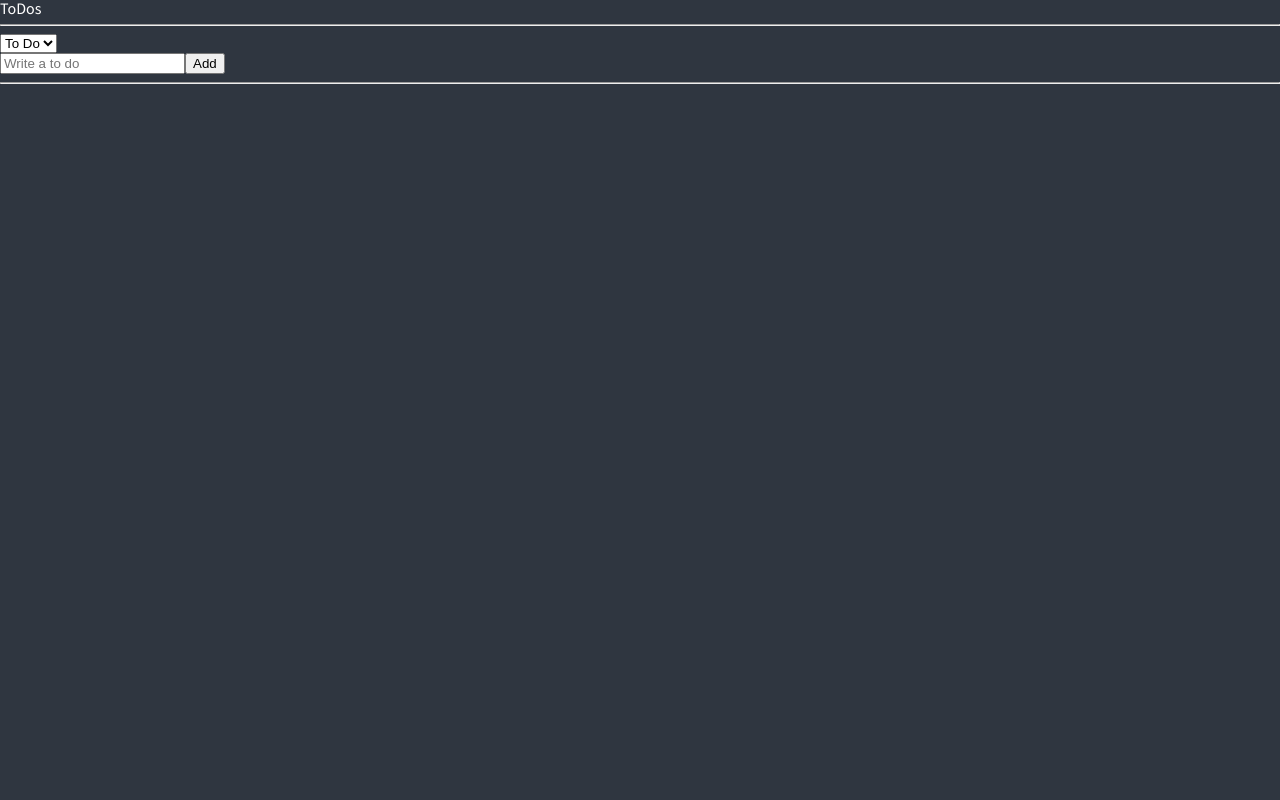
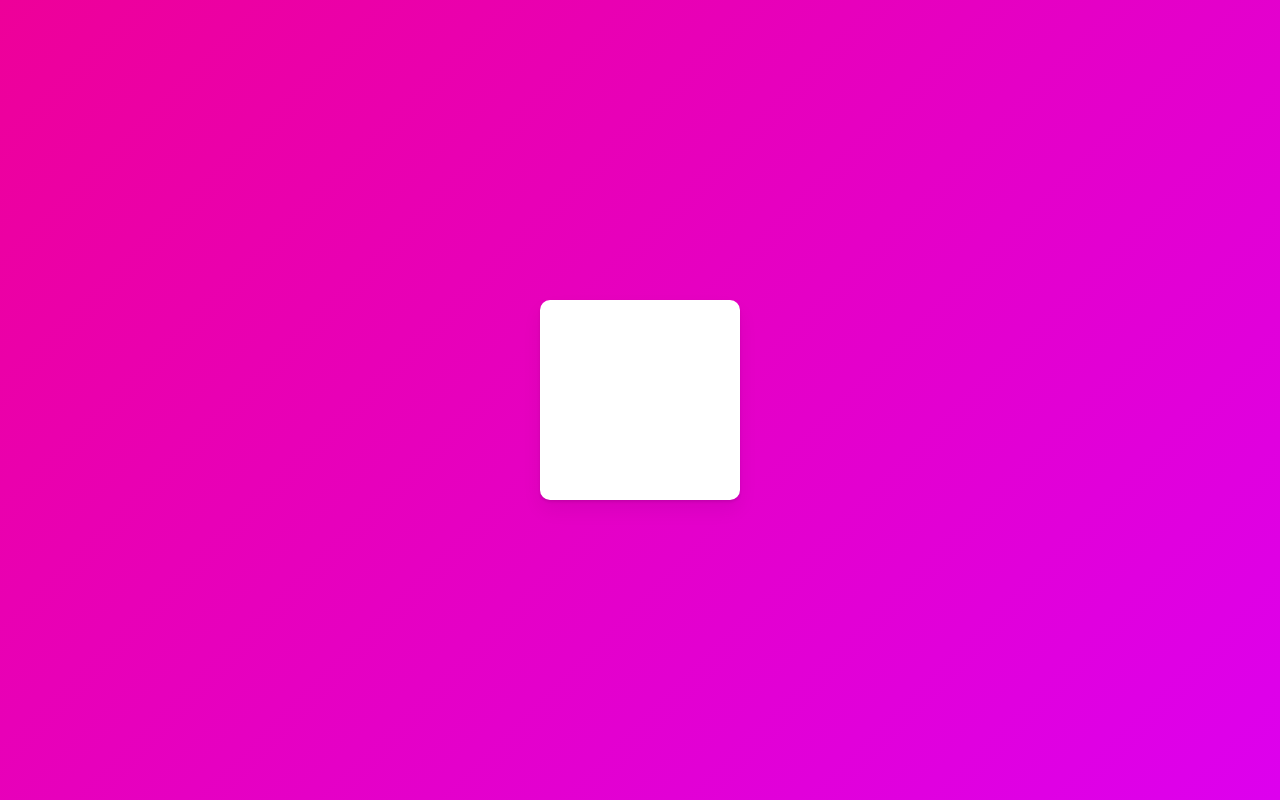
Before and after one commit to wjddms4107/react-master, a React (Create React App) app: page / in a window 1280 px wide. Built offline with nearby package versions, Linux system fonts and the light colour scheme.

Commit message:
초기세팅

```diff
--- a/src/App.tsx
+++ b/src/App.tsx
@@ -1,78 +1,28 @@
 import React from "react";
-import { createGlobalStyle } from "styled-components";
-import ToDoList from "./ToDoList";
-
-const GlobalStyle = createGlobalStyle`
-@import url('https://fonts.googleapis.com/css2?family=Source+Sans+Pro:wght@300;400&display=swap');
-html, body, div, span, applet, object, iframe,
-h1, h2, h3, h4, h5, h6, p, blockquote, pre,
-a, abbr, acronym, address, big, cite, code,
-del, dfn, em, img, ins, kbd, q, s, samp,
-small, strike, strong, sub, sup, tt, var,
-b, u, i, center,
-dl, dt, dd, menu, ol, ul, li,
-fieldset, form, label, legend,
-table, caption, tbody, tfoot, thead, tr, th, td,
-article, aside, canvas, details, embed,
-figure, figcaption, footer, header, hgroup,
-main, menu, nav, output, ruby, section, summary,
-time, mark, audio, video {
-  margin: 0;
-  padding: 0;
-  border: 0;
-  font-size: 100%;
-  font: inherit;
-  vertical-align: baseline;
-}
-/* HTML5 display-role reset for older browsers */
-article, aside, details, figcaption, figure,
-footer, header, hgroup, main, menu, nav, section {
-  display: block;
-}
-/* HTML5 hidden-attribute fix for newer browsers */
-*[hidden] {
-    display: none;
-}
-body {
-  line-height: 1;
-}
-menu, ol, ul {
-  list-style: none;
-}
-blockquote, q {
-  quotes: none;
-}
-blockquote:before, blockquote:after,
-q:before, q:after {
-  content: '';
-  content: none;
-}
-table {
-  border-collapse: collapse;
-  border-spacing: 0;
-}
-* {
-  box-sizing: border-box;
-}
-body {
-  font-family: 'Source Sans Pro', sans-serif;
-  background-color:${(props) => props.theme.bgColor};
-  color:${(props) => props.theme.textColor}
-}
-a {
-  text-decoration:none;
-  color: inherit; //부모에게서 부터 색깔 가져와라.
-}
-
-`;
+import styled from "styled-components";
 
 function App() {
   return (
-    <>
-      <GlobalStyle />
-      <ToDoList />
-    </>
+    <Wrapper>
+      <Box />
+    </Wrapper>
   );
 }
 
+const Wrapper = styled.div`
+  height: 100vh;
+  width: 100vw;
+  display: flex;
+  justify-content: center;
+  align-items: center;
+`;
+
+const Box = styled.div`
+  width: 200px;
+  height: 200px;
+  background-color: white;
+  border-radius: 10px;
+  box-shadow: 0 2px 3px rgba(0, 0, 0, 0.1), 0 10px 20px rgba(0, 0, 0, 0.06);
+`;
+
 export default App;
--- a/src/ToDoList.tsx
+++ /dev/null
@@ -1,35 +0,0 @@
-import React from "react";
-import { useRecoilState, useRecoilValue } from "recoil";
-import CreateToDo from "./components/CreateToDo";
-import ToDo from "./components/ToDo";
-import { Categories, categoryState, toDoSelector } from "./components/atoms";
-
-function ToDoList() {
-  const toDos = useRecoilValue(toDoSelector);
-  const [category, setCategory] = useRecoilState(categoryState);
-  const onInput = (event: React.FormEvent<HTMLSelectElement>) => {
-    setCategory(event.currentTarget.value as any);
-  };
-
-  return (
-    <div>
-      <h1>ToDos</h1>
-      <hr />
-      <select value={category} onInput={onInput}>
-        <option value={Categories.TO_DO}>To Do</option>
-        <option value={Categories.DOING}>Doing</option>
-        <option value={Categories.DONE}>Done</option>
-      </select>
-      <CreateToDo />
-      <ul>
-        {toDos?.map((toDo) => (
-          // eslint-disable-next-line react/jsx-props-no-spreading
-          <ToDo key={toDo.id} {...toDo} />
-        ))}
-      </ul>
-      <hr />
-    </div>
-  );
-}
-
-export default ToDoList;
--- a/src/components/CreateToDo.tsx
+++ /dev/null
@@ -1,35 +0,0 @@
-import React from "react";
-import { useForm } from "react-hook-form";
-import { useRecoilValue, useSetRecoilState } from "recoil";
-import { categoryState, toDoState } from "./atoms";
-
-interface IForm {
-  toDo: string;
-}
-
-function CreateToDo() {
-  const setToDos = useSetRecoilState(toDoState);
-  const category = useRecoilValue(categoryState);
-  const { register, handleSubmit, setValue } = useForm<IForm>();
-  const handleValid = ({ toDo }: IForm) => {
-    setToDos((oldToDos) => [
-      { text: toDo, id: Date.now(), category },
-      ...oldToDos,
-    ]);
-    setValue("toDo", "");
-  };
-  return (
-    <form onSubmit={handleSubmit(handleValid)}>
-      <input
-        // eslint-disable-next-line react/jsx-props-no-spreading
-        {...register("toDo", {
-          required: "Please write a To Do",
-        })}
-        placeholder="Write a to do"
-      />
-      <button type="button">Add</button>
-    </form>
-  );
-}
-
-export default CreateToDo;
--- a/src/components/ToDo.tsx
+++ /dev/null
@@ -1,59 +0,0 @@
-import React from "react";
-import { useSetRecoilState } from "recoil";
-import { Categories, IToDo, toDoState } from "./atoms";
-
-function ToDo({ text, category, id }: IToDo) {
-  const setToDos = useSetRecoilState(toDoState);
-
-  const onClick = (event: React.MouseEvent<HTMLButtonElement>) => {
-    const {
-      currentTarget: { name },
-    } = event;
-
-    setToDos((oldToDos) => {
-      const targetIndex = oldToDos.findIndex((toDo) => toDo.id === id);
-      const newToDo = { text, id, category: name as any };
-      return [
-        ...oldToDos.slice(0, targetIndex),
-        newToDo,
-        ...oldToDos.slice(targetIndex + 1),
-      ];
-    });
-  };
-
-  const deleteTodo = () => {
-    setToDos((oldToDos) => {
-      const targetIndex = oldToDos.findIndex((toDo) => toDo.id === id);
-      return [
-        ...oldToDos.slice(0, targetIndex),
-        ...oldToDos.slice(targetIndex + 1),
-      ];
-    });
-  };
-
-  return (
-    <li>
-      <span>{text}</span>
-      {category !== Categories.DOING && (
-        <button type="button" name={Categories.DOING} onClick={onClick}>
-          Doing
-        </button>
-      )}
-      {category !== Categories.TO_DO && (
-        <button type="button" name={Categories.TO_DO} onClick={onClick}>
-          To Do
-        </button>
-      )}
-      {category !== Categories.DONE && (
-        <button type="button" name={Categories.DONE} onClick={onClick}>
-          Done
-        </button>
-      )}
-      <button type="button" onClick={deleteTodo}>
-        Delete
-      </button>
-    </li>
-  );
-}
-
-export default ToDo;
--- a/src/components/atoms.ts
+++ /dev/null
@@ -1,33 +0,0 @@
-import { atom, selector } from "recoil";
-
-export enum Categories {
-  "TO_DO" = "TO_DO",
-  "DOING" = "DOING",
-  "DONE" = "DONE",
-}
-
-export interface IToDo {
-  text: string;
-  id: number;
-  category: Categories;
-}
-
-
-export const categoryState = atom<Categories>({
-  key: "category",
-  default: Categories.TO_DO,
-});
-
-export const toDoState = atom<IToDo[]>({
-  key: "toDo",
-  default: [],
-});
-
-export const toDoSelector = selector({
-  key: "toDoSelector",
-  get: ({ get }) => {
-    const toDos = get(toDoState);
-    const category = get(categoryState);
-    return toDos.filter((toDo) => toDo.category === category);
-  },
-});
--- a/src/index.tsx
+++ b/src/index.tsx
@@ -1,24 +1,82 @@
 import React from "react";
-import ReactDOM from "react-dom/client";
-import { ThemeProvider } from "styled-components";
-import { QueryClient, QueryClientProvider } from "react-query";
+import ReactDOM from "react-dom";
 import { RecoilRoot } from "recoil";
+import { ThemeProvider, createGlobalStyle } from "styled-components";
+import App from "./App";
 import { darkTheme } from "./theme";
-import App from "./App";
 
-const queryClient = new QueryClient();
+const GlobalStyle = createGlobalStyle`
+@import url('https://fonts.googleapis.com/css2?family=Source+Sans+Pro:wght@300;400&display=swap');
+html, body, div, span, applet, object, iframe,
+h1, h2, h3, h4, h5, h6, p, blockquote, pre,
+a, abbr, acronym, address, big, cite, code,
+del, dfn, em, img, ins, kbd, q, s, samp,
+small, strike, strong, sub, sup, tt, var,
+b, u, i, center,
+dl, dt, dd, menu, ol, ul, li,
+fieldset, form, label, legend,
+table, caption, tbody, tfoot, thead, tr, th, td,
+article, aside, canvas, details, embed,
+figure, figcaption, footer, header, hgroup,
+main, menu, nav, output, ruby, section, summary,
+time, mark, audio, video {
+  margin: 0;
+  padding: 0;
+  border: 0;
+  font-size: 100%;
+  font: inherit;
+  vertical-align: baseline;
+}
+/* HTML5 display-role reset for older browsers */
+article, aside, details, figcaption, figure,
+footer, header, hgroup, main, menu, nav, section {
+  display: block;
+}
+/* HTML5 hidden-attribute fix for newer browsers */
+*[hidden] {
+    display: none;
+}
+body {
+  line-height: 1;
+}
+menu, ol, ul {
+  list-style: none;
+}
+blockquote, q {
+  quotes: none;
+}
+blockquote:before, blockquote:after,
+q:before, q:after {
+  content: '';
+  content: none;
+}
+table {
+  border-collapse: collapse;
+  border-spacing: 0;
+}
+* {
+  box-sizing: border-box;
+}
+body {
+  font-weight: 300;
+  font-family: 'Source Sans Pro', sans-serif;
+  color:black;
+  line-height: 1.2;
+  background:linear-gradient(135deg,#e09,#d0e);
+}
+a {
+  text-decoration:none;
+  color: inherit; //부모에게서 부터 색깔 가져와라.
+}
 
-const root = ReactDOM.createRoot(
-  document.getElementById("root") as HTMLElement
+`;
+
+ReactDOM.render(
+  <RecoilRoot>
+    <ThemeProvider theme={darkTheme}>
+      <GlobalStyle />
+      <App />
+    </ThemeProvider>
+  </RecoilRoot>,
+  document.getElementById("root")
 );
-root.render(
-  <React.StrictMode>
-    <RecoilRoot>
-      <ThemeProvider theme={darkTheme}>
-        <QueryClientProvider client={queryClient}>
-          <App />
-        </QueryClientProvider>
-      </ThemeProvider>
-    </RecoilRoot>
-  </React.StrictMode>
-);
--- a/src/styled.d.ts
+++ b/src/styled.d.ts
@@ -1,9 +1,5 @@
 import "styled-components";
 
 declare module "styled-components" {
-  export interface DefaultTheme {
-    textColor: string;
-    bgColor: string;
-    accentColor: string;
-  }
+  export interface DefaultTheme {}
 }
--- a/src/theme.ts
+++ b/src/theme.ts
@@ -1,7 +1,3 @@
 import { DefaultTheme } from "styled-components";
 
-export const darkTheme: DefaultTheme = {
-  bgColor: "#2f3640",
-  textColor: "white",
-  accentColor: "#4cd137",
-};
+export const darkTheme: DefaultTheme = {};
```
Also changed, not shown: 1 other file (tests, documents, lock files or other folders).
